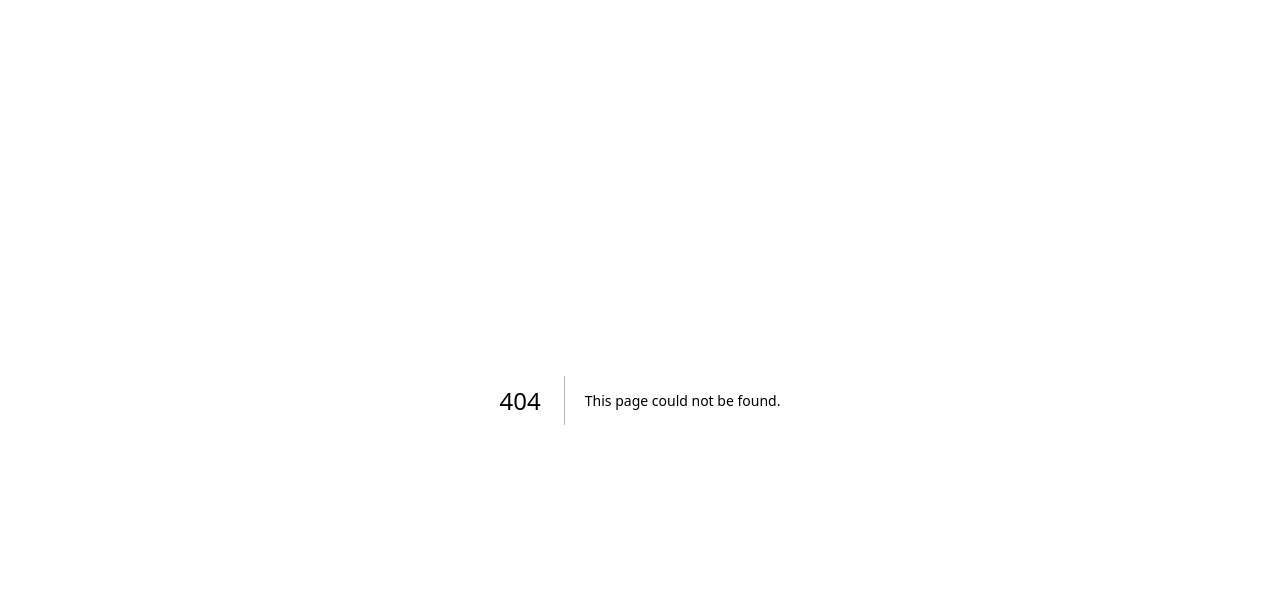
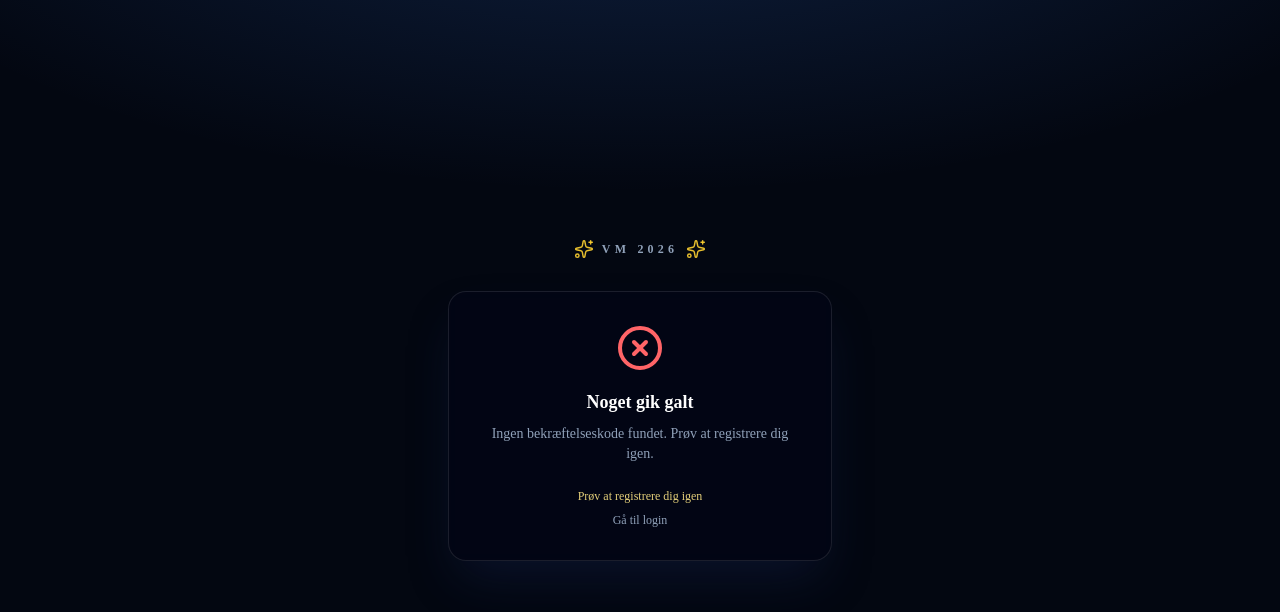
Before and after one commit to madstanderup/cl-auktion, a Next.js app: page /auth/confirm in a window 1280 px wide. Before the commit this address had no page. Shown: the top 612 px of the page. Built offline with nearby package versions, Linux system fonts and the light colour scheme.

Commit message:
feat: add /auth/confirm page shown after email confirmation link is clicked
Co-Authored-By: Claude Sonnet 4.6 <noreply@anthropic.com>

```diff
--- /dev/null
+++ b/src/app/auth/confirm/page.tsx
@@ -0,0 +1,118 @@
+"use client";
+
+import { useEffect, useState } from "react";
+import { useRouter, useSearchParams } from "next/navigation";
+import { CheckCircle2, Loader2, XCircle, Sparkles } from "lucide-react";
+import { createClient } from "@/lib/supabase/client";
+import Link from "next/link";
+
+type Status = "loading" | "success" | "error";
+
+export default function AuthConfirmPage() {
+  const router = useRouter();
+  const searchParams = useSearchParams();
+  const [status, setStatus] = useState<Status>("loading");
+  const [errorMsg, setErrorMsg] = useState<string | null>(null);
+
+  useEffect(() => {
+    const code = searchParams.get("code");
+    const errorParam = searchParams.get("error_description") ?? searchParams.get("error");
+
+    if (errorParam) {
+      setErrorMsg(decodeURIComponent(errorParam));
+      setStatus("error");
+      return;
+    }
+
+    if (!code) {
+      // Might be hash-based flow — check hash
+      const hash = window.location.hash;
+      if (hash.includes("access_token")) {
+        // Supabase implicit flow — session is set automatically by the client
+        setStatus("success");
+        setTimeout(() => router.push("/"), 3000);
+      } else {
+        setErrorMsg("Ingen bekræftelseskode fundet. Prøv at registrere dig igen.");
+        setStatus("error");
+      }
+      return;
+    }
+
+    // PKCE flow — exchange code for session
+    const supabase = createClient();
+    void supabase.auth.exchangeCodeForSession(code).then(({ error }) => {
+      if (error) {
+        setErrorMsg(error.message);
+        setStatus("error");
+      } else {
+        setStatus("success");
+        setTimeout(() => router.push("/"), 3000);
+      }
+    });
+  }, [router, searchParams]);
+
+  return (
+    <div className="relative isolate flex min-h-screen flex-col items-center justify-center overflow-hidden bg-[#030711] px-5 text-slate-100">
+      <div
+        className="pointer-events-none absolute inset-0 bg-[radial-gradient(ellipse_120%_80%_at_50%_-20%,rgba(59,130,246,0.22),transparent_55%)]"
+        aria-hidden
+      />
+
+      <div className="relative w-full max-w-sm">
+        <div className="mb-8 flex items-center justify-center gap-2">
+          <Sparkles className="size-5 text-amber-300/90" strokeWidth={1.75} />
+          <span className="text-xs font-semibold uppercase tracking-[0.35em] text-slate-400">VM 2026</span>
+          <Sparkles className="size-5 text-amber-300/90" strokeWidth={1.75} />
+        </div>
+
+        <div className="rounded-2xl border border-white/10 bg-slate-950/60 p-8 text-center shadow-2xl shadow-blue-950/40 backdrop-blur">
+          {status === "loading" && (
+            <>
+              <Loader2 className="mx-auto size-10 animate-spin text-amber-400/80" />
+              <h1 className="mt-4 text-lg font-semibold text-white">Bekræfter din konto…</h1>
+              <p className="mt-2 text-sm text-slate-400">Et øjeblik.</p>
+            </>
+          )}
+
+          {status === "success" && (
+            <>
+              <CheckCircle2 className="mx-auto size-12 text-emerald-400" />
+              <h1 className="mt-4 text-lg font-semibold text-white">Konto bekræftet! 🎉</h1>
+              <p className="mt-2 text-sm text-slate-400">
+                Din konto er nu aktiveret. Du bliver automatisk sendt videre til forsiden…
+              </p>
+              <Link
+                href="/"
+                className="mt-6 block text-xs text-amber-200/90 hover:underline underline-offset-2"
+              >
+                Gå til forsiden nu →
+              </Link>
+            </>
+          )}
+
+          {status === "error" && (
+            <>
+              <XCircle className="mx-auto size-12 text-red-400" />
+              <h1 className="mt-4 text-lg font-semibold text-white">Noget gik galt</h1>
+              <p className="mt-2 text-sm text-slate-400">{errorMsg}</p>
+              <div className="mt-6 flex flex-col gap-2">
+                <Link
+                  href="/register"
+                  className="text-xs text-amber-200/90 hover:underline underline-offset-2"
+                >
+                  Prøv at registrere dig igen
+                </Link>
+                <Link
+                  href="/login"
+                  className="text-xs text-slate-400 hover:underline underline-offset-2"
+                >
+                  Gå til login
+                </Link>
+              </div>
+            </>
+          )}
+        </div>
+      </div>
+    </div>
+  );
+}
--- a/src/app/register/page.tsx
+++ b/src/app/register/page.tsx
@@ -29,7 +29,7 @@ export default function RegisterPage() {
       const { error } = await supabase.auth.signUp({
         email: email.trim(),
         password,
-        options: { emailRedirectTo: `${window.location.origin}/` },
+        options: { emailRedirectTo: `${window.location.origin}/auth/confirm` },
       });
       if (error) { setError(error.message); return; }
       setDone(true);
--- a/src/proxy.ts
+++ b/src/proxy.ts
@@ -1,7 +1,7 @@
 import { createServerClient } from "@supabase/ssr";
 import { NextResponse, type NextRequest } from "next/server";
 
-const PUBLIC_PATHS = ["/login", "/register"];
+const PUBLIC_PATHS = ["/login", "/register", "/auth/confirm"];
 
 export async function proxy(request: NextRequest) {
   let supabaseResponse = NextResponse.next({ request });
```
